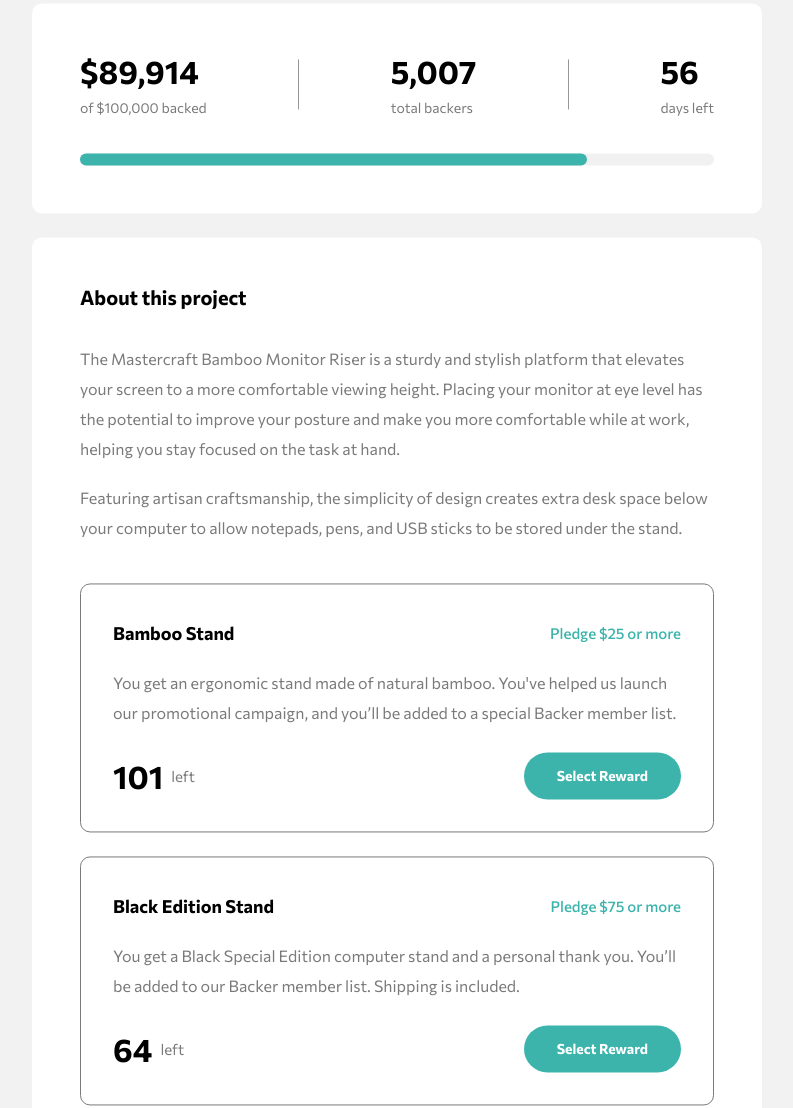
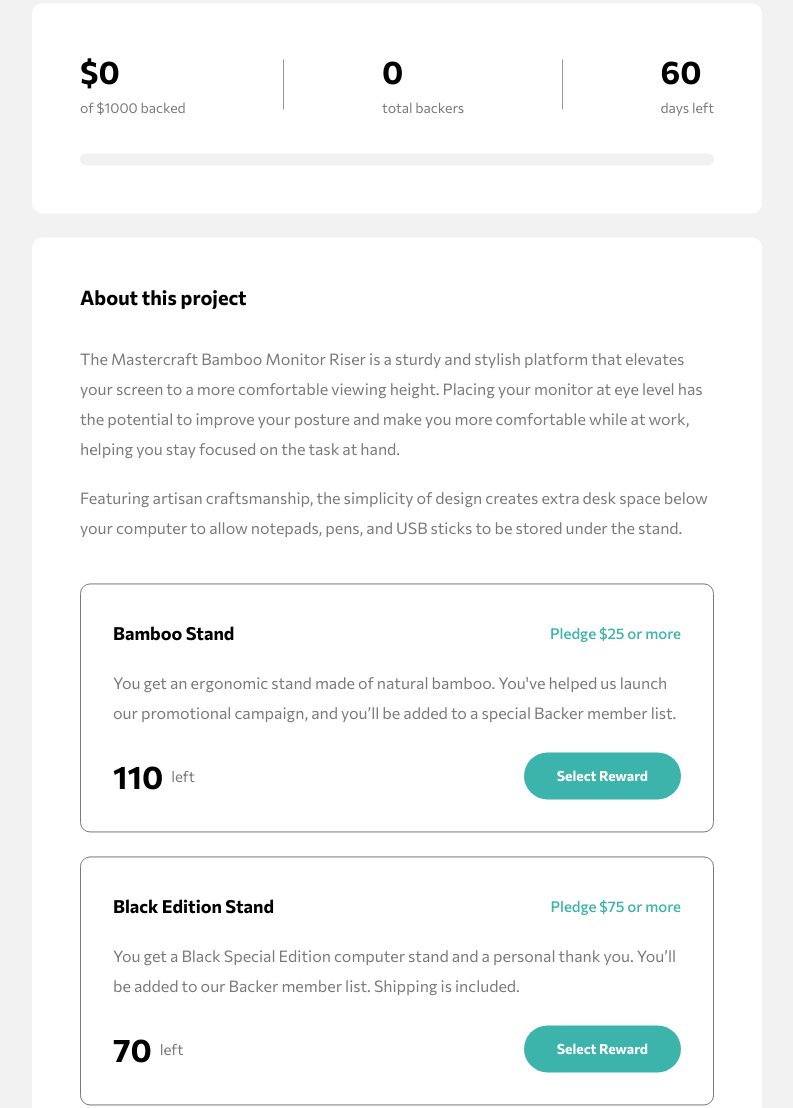
Before and after one commit to ttakeyaya/crowdfunding-product-page, a website with bundled scripts: page index.html in a window 1280 px wide. Shown: the part 619-1727 px from the top of the page, without its empty margins (243-1036 px from the left). Built offline with nearby package versions, Linux system fonts and the light colour scheme.

Commit message:
add View.js

```diff
--- a/index.html
+++ b/index.html
@@ -53,16 +53,16 @@
       <ul class="stats__list">
         <li class="stats__list__item">
           <span class="item-emphasize">
-            $89,914
+            $<span class="backed-amount">89,914</span>
           </span>
           <span class="item-normal">
-            of $100,000 backed
+            of $<span class="backed-total">100,000</span> backed
           </span>
         </li>
         <div class="item-separator"></div>
         <li class="stats__list__item">
           <span class="item-emphasize">
-            5,007
+            <span class="backers">5,007</span>
           </span>
           <span class="item-normal">
             total backers
@@ -71,7 +71,7 @@
         <div class="item-separator"></div>
         <li class="stats__list__item">
           <span class="item-emphasize">
-            56
+            <span class="deadline">56</span>
           </span>
           <span class="item-normal">
             days left
@@ -112,7 +112,9 @@
             </p>
             <div class="funding-left-btn-container">
               <p class="funding__left">
-                <span class="text-b">101</span>
+                <span class="text-b">
+                  <span class="bamboo-left">101</span>
+                </span>
                 <span class="text-w">left</span>
               </p>
               <a href="#" class="reward-btn" data-pledge="25">
@@ -135,7 +137,9 @@
             </p>
             <div class="funding-left-btn-container">
               <p class="funding__left">
-                <span class="text-b">64</span>
+                <span class="text-b">
+                  <span class="black-left">64</span>
+                </span>
                 <span class="text-w">left</span>
               </p>
               <a href="#" class="reward-btn" data-pledge="75">
@@ -145,7 +149,7 @@
           </div>
         </article>
         <!-- Black Edition Stand -->
-        <article class="funding out-of-stock">
+        <article class="funding">
           <div class="funding-container">
             <div class="funding-title-pledge-container">
               <h3 class="funding__title">
@@ -161,10 +165,12 @@
             </p>
             <div class="funding-left-btn-container">
               <p class="funding__left">
-                <span class="text-b">0</span>
+                <span class="text-b">
+                  <span class="special-left">0</span>
+                </span>
                 <span class="text-w">left</span>
               </p>
-              <a href="#" class="reward-btn" data-pledge="200">Out of Stock</a>
+              <a href="#" class="reward-btn" data-pledge="200">Select Reward</a>
             </div>
           </div>
         </article>
@@ -237,7 +243,9 @@
             you’ll be added to a special Backer member list.
             </p>
             <p class="modal__left">
-              <span class="text-b">101</span>
+              <span class="text-b">
+                <span class="bamboo-left">101</span>
+              </span>
               <span class="text-w">left</span>
             </p>
           </div>
@@ -278,7 +286,9 @@
               member list. Shipping is included.
             </p>
             <p class="modal__left">
-              <span class="text-b">64</span>
+              <span class="text-b">
+                <span class="black-left">64</span>
+              </span>
               <span class="text-w">left</span>
             </p>
           </div>
@@ -318,7 +328,9 @@
               to our Backer member list. Shipping is included
             </p>
             <p class="modal__left">
-              <span class="text-b">0</span>
+              <span class="text-b">
+                <span class="special-left">0</span>
+              </span>
               <span class="text-w">left</span>
             </p>
           </div>
--- a/js/Product.js
+++ b/js/Product.js
@@ -3,20 +3,29 @@
 export let products =
 {
   /*Initial state
-  productName : amount left
+  productID : {productName, amount left}
   */
-  bamboo : 110,
-  black :70,
-  special:2,
+  25 :{
+    "productName":"bamboo",
+    "left":110
+  } ,
+  75 :{
+    "productName":"black",
+    "left":70,
+  },
+  200:{
+    "productName":"special",
+    "left":2
+  },
 
-  remove : function(productName, amount=1){
-    if(this[productName]<= 0){
+  remove : function(Id, amount=1){
+    if(Id == 0 ) return ;
+    if(this[Id].left<= 0){
       throw new Error('Out of stock')
     }
-    this[productName] -= amount;
+    this[Id].left -= amount;
   },
-  getAmout: function(productName){
-    return this[productName];
+  getAmount: function(Id){
+    return this[Id].left;
   }
-
 }
--- a/js/ProgressBar.js
+++ b/js/ProgressBar.js
@@ -6,7 +6,12 @@
   */
   let BarContainerWidth = window.getComputedStyle(BarContainer).width;
   BarContainerWidth = Number(BarContainerWidth.split('px')[0]);
+  let BarWidth = 0;
+  if(ProjectManager.getPercentageAchived() >= 1){
+    BarWidth = BarContainerWidth;
+  }else{
+    BarWidth = Math.round(BarContainerWidth * ProjectManager.getPercentageAchived());
+  }
 
-  let BarWidth = Math.round(BarContainerWidth * ProjectManager.getPercentageAchived());
   Bar.style.width=`${BarWidth}px`;
 }
--- a/js/Project.js
+++ b/js/Project.js
@@ -2,25 +2,31 @@
 
 class Project{
   constructor(totalBacked=1000, deadLine=60){
-    this._totalBacked = totalBacked;
-    this._currentBacked = 0;
-    this._deadLine = deadLine;
-    this._backers = 0;
+    this.totalBacked = totalBacked;
+    this.currentBacked = 0;
+    this.deadLine = deadLine;
+    this.backers = 0;
   }
   pushBacker(backAmount){
     let userInput = Number(backAmount);
     if(userInput == 0) return true;
-    this._backers += 1;
-    this._currentBacked += userInput;
+    this.backers += 1;
+    this.currentBacked += userInput;
   }
   getPercentageAchived(){
-    return (this._currentBacked / this._totalBacked);
+    return (this.currentBacked / this.totalBacked);
+  }
+  getCurrentBacked(){
+    return this.currentBacked;
   }
   getTotalBacked(){
-    return this._totalBacked;
+    return this.totalBacked;
+  }
+  getTotalBackers(){
+    return this.backers;
   }
   getDeadLine(){
-    return this._deadLine;
+    return this.deadLine;
   }
 }
 
--- /dev/null
+++ b/js/View.js
@@ -0,0 +1,35 @@
+export class View{
+  constructor(projectManager, products){
+    this.projectManager = projectManager;
+    this.products = products;
+
+    // DOMS needed to update**************
+    // stats
+    this.backedAmount =document.querySelector('.backed-amount');
+    this.backedTotal = document.querySelector('.backed-total');
+    this.backers = document.querySelector('.backers');
+    this.deadline = document.querySelector('.deadline');
+    // products lefts
+    this.bambooLefts = document.querySelectorAll('.bamboo-left');
+    this.blackLefts = document.querySelectorAll('.black-left');
+    this.specialLefts = document.querySelectorAll('.special-left');
+  }
+
+  update(){
+    // stats
+    this.backedAmount.innerHTML = Number(this.projectManager.getCurrentBacked());
+    this.backedTotal.innerHTML = this.projectManager.getTotalBacked();
+    this.backers.innerHTML = this.projectManager.getTotalBackers();
+    this.deadline.innerHTML = this.projectManager.getDeadLine();
+    // products
+    this.bambooLefts.forEach(bambooLeft => {
+      bambooLeft.innerHTML = this.products.getAmount(25);
+    });
+    this.blackLefts.forEach(blackLeft => {
+      blackLeft.innerHTML = this.products.getAmount(75);
+    });
+    this.specialLefts.forEach(specialLeft => {
+      specialLeft.innerHTML = this.products.getAmount(200);
+    });
+  }
+}
--- a/js/app.js
+++ b/js/app.js
@@ -1,10 +1,16 @@
 import {slideToggle} from './helpers/slide.js';
 import Project from './Project.js';
 import {rerenderProgressBar} from './ProgressBar.js';
+import {products} from './Product.js';
+import {View} from './View.js';
+
 
 // Initialize the Project Obj
 let ProjectManager = new Project();
-console.log(ProjectManager);
+// console.log(ProjectManager.getCurrentBacked());
+// Initialize the view;
+let view = new View(ProjectManager, products);
+view.update();
 
 // DOMs:first modal
 const noReward = document.getElementById('no-reward');
@@ -74,14 +80,25 @@
 
 // Click 'continue' button on the first modal **********
 continueBtns.forEach(continueBtn => {
+  // console.log(continueBtn);
   continueBtn.addEventListener('click', (e)=>{
     e.preventDefault();
     let amountBacked = continueBtn.closest('.modal__form').amount.value;
+    // increse the current amount
     ProjectManager.pushBacker(amountBacked);
+
+    // find the productId and update the view
+    let productId = continueBtn.closest('.modal__form-container').dataset.pledge;
+    if(productId !== 0){
+      products.remove(productId);
+    }
+    view.update(products);
+
     rerenderProgressBar(progressBarContainer, progressedBar, ProjectManager);
+
+
     modal.style.display = 'none';
     modalThanks.style.display="block";
-    console.log(ProjectManager._currentBacked);
   })
 });
 // *****************************************
@@ -92,7 +109,6 @@
   document.body.classList.toggle('hide-scroll-bar');
   header.classList.toggle('forbid-click');
   main.classList.toggle('forbid-click');
-  console.log(ProjectManager);
 });
 // ******************************
 
@@ -103,10 +119,6 @@
 window.onresize=()=>{
   rerenderProgressBar(progressBarContainer, progressedBar, ProjectManager);
 }
-ProjectManager.pushBacker(200);
-ProjectManager.pushBacker(200);
-ProjectManager.pushBacker(200);
-ProjectManager.pushBacker(200);
 rerenderProgressBar(progressBarContainer, progressedBar, ProjectManager);
 //**************************
 
```
